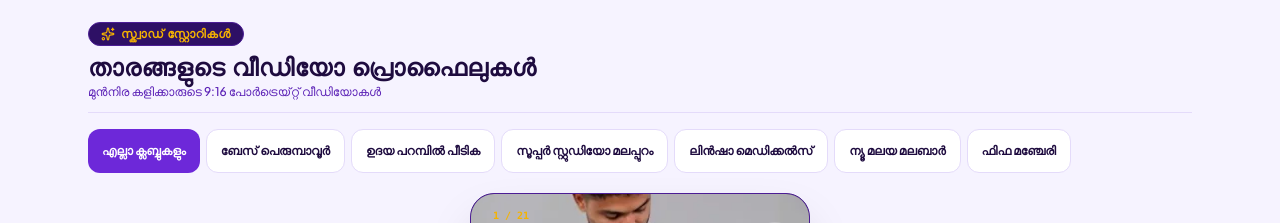
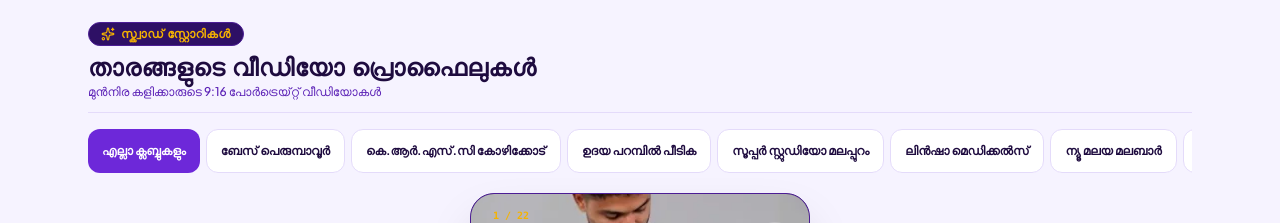
Before and after one commit to murshidmhd/kasc-soccer-web, a React (Vite) app: page / in a window 1280 px wide. Shown: the part 3580-3803 px from the top of the page. Built offline with nearby package versions, Linux system fonts and the light colour scheme; grey boxes are pictures that could not be loaded; a web font is replaced by a local one.

Commit message:
feat(squad): integrate KRSC Kozhikode squad video and confirmed player

```diff
--- a/src/data/squad.js
+++ b/src/data/squad.js
@@ -81,6 +81,21 @@ export const squadPlayers = [
     videoUrl: '/squad/videos/base_5.mp4',
     devFallbackUrl: '/squad/videos/base_5.mp4',
     fileSize: '969 KB',
+    isAiGenerated: false,
+  },
+  // KRSC Kozhikkode Official Squad Video (Opening Match Stars - 1 Confirmed Player)
+  {
+    id: 'krsc_1',
+    name: 'Rujeesh K.',
+    nameMl: 'രുജീഷ് കെ.',
+    number: '10',
+    club: 'KRSC KOZHIKKODE',
+    clubMl: 'കെ.ആർ.എസ്.സി കോഴിക്കോട്',
+    position: 'Forward / സ്ട്രൈക്കർ',
+    posterUrl: '/squad/posters/krsc_1.webp',
+    videoUrl: '/squad/videos/krsc_1.mp4',
+    devFallbackUrl: '/squad/videos/krsc_1.mp4',
+    fileSize: '907 KB',
     isAiGenerated: false,
   },
   // Udaya Parambil Peedika (Host Team)
@@ -315,6 +330,7 @@ export const squadPlayers = [
 export const squadClubs = [
   'All',
   'BASE PERUMBAVUR',
+  'KRSC KOZHIKKODE',
   'UDAYA Parambil Peedika',
   'SUPER STUDIO MALAPPURAM',
   'LINSHA MEDICALS MANNARKKAD',
@@ -324,6 +340,7 @@ export const squadClubs = [
 
 export const squadClubLabelsMl = {
   'BASE PERUMBAVUR': 'ബേസ് പെരുമ്പാവൂർ',
+  'KRSC KOZHIKKODE': 'കെ.ആർ.എസ്.സി കോഴിക്കോട്',
   'UDAYA Parambil Peedika': 'ഉദയ പറമ്പിൽ പീടിക',
   'SUPER STUDIO MALAPPURAM': 'സൂപ്പർ സ്റ്റുഡിയോ മലപ്പുറം',
   'LINSHA MEDICALS MANNARKKAD': 'ലിൻഷാ മെഡിക്കൽസ്',
@@ -334,6 +351,7 @@ export const squadClubLabelsMl = {
 // Official Squad Confirmation Status per Club (Rule 9f)
 export const clubSquadStatus = {
   'BASE PERUMBAVUR': 'confirmed',
+  'KRSC KOZHIKKODE': 'confirmed',
   'UDAYA Parambil Peedika': 'confirmed',
   'SUPER STUDIO MALAPPURAM': 'confirmed',
   'LINSHA MEDICALS MANNARKKAD': 'confirmed',
```
Also changed, not shown: public/squad/posters/krsc_1.webp (added), 1 other file (tests, documents, lock files or other folders).
